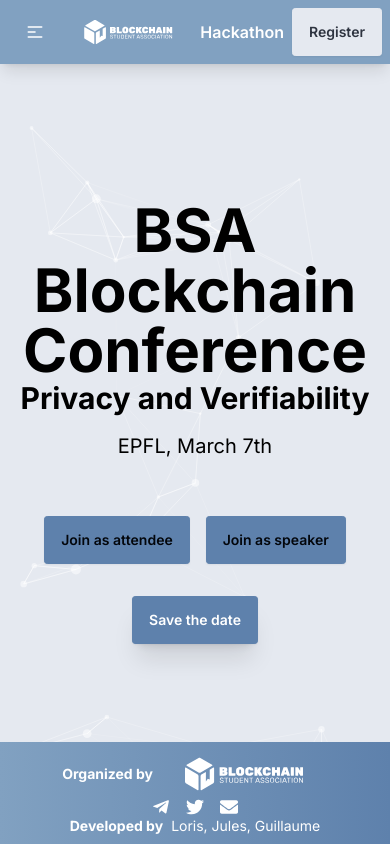
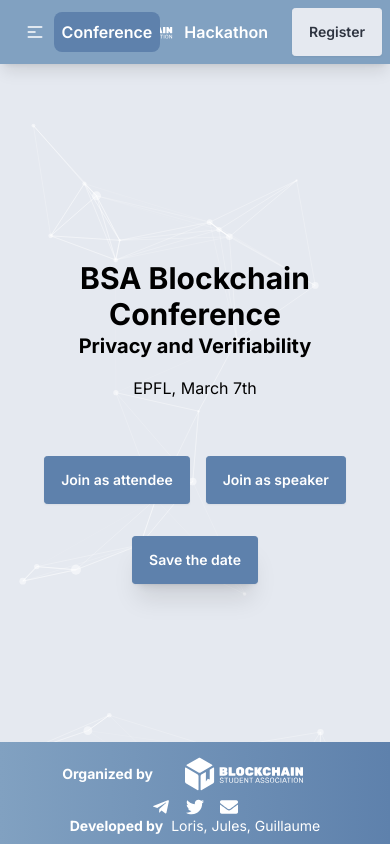
Before and after one commit to bsaepfl/conf-website, a Next.js app: page / in a window 390 px wide. Shown: the top 844 px of the page. Built offline with nearby package versions, Linux system fonts and the light colour scheme.

Commit message:
Update from info after call w/team
-added switch button
-updated navbar(s)
-updated some elements
-rest to do: adapt for phone users

```diff
--- a/src/app/components/Hackathon/DiscoverSuiView.tsx
+++ b/src/app/components/Hackathon/DiscoverSuiView.tsx
@@ -17,7 +17,7 @@
           <EventCard
             color="bg-white"
             title="Mina"
-            description="la track de mina"
+            description="To be annouced soon..."
             footer={
               <div className="flex justify-center">
                 <DiscoverButton
@@ -31,7 +31,7 @@
           <EventCard
             color="bg-white"
             title="Hedera"
-            description="la track de hedera"
+            description="To be annouced soon..."
             footer={
               <div className="flex justify-center">
                 <DiscoverButton
@@ -45,7 +45,7 @@
           <EventCard
             color="bg-white"
             title="Hylé"
-            description="la track de hylé"
+            description="To be annouced soon..."
             footer={
               <div className="flex justify-center">
                 <DiscoverButton
--- a/src/app/components/Hackathon/HeroView.tsx
+++ b/src/app/components/Hackathon/HeroView.tsx
@@ -5,6 +5,7 @@
 import { ImSpinner2 } from "react-icons/im";
 import Image from "next/image";
 import BSALogo from "@/app/images/hero/BSALogo";
+
 
 const Hero = () => {
   const goToPrizes = () => {
@@ -27,7 +28,9 @@
   return (
     <div className="bg-dark-800 flex flex-col items-center justify-center py-20  md:py-10 font-semibold min-h-[700px] h-screen w-full relative">
       {/* NEW POP UP */}
+
       <div className="flex flex-col lg:flex-row w-full h-full p-0 items-center justify-evenly px-4 sm:px-10">
+
         <div className="flex flex-col items-center gap-10 w-full 2xl:w-[700px]">
           <h1 className="text-4xl md:text-5xl font-bold text-center text-black flex-2">
             Privacy and Verifiability
@@ -48,7 +51,7 @@
           <p className="md:text-xl font-light text-center text-black">
             8 - 9 March — EPFL CAMPUS
           </p>
-          <a className="btn btn-primary mt-6 padding-6" href="/register">Join as hacker</a>
+          <a className="btn btn-primary mt-6 padding-6 text-white" href="/register">Join as hacker</a>
         </div>
         <div className="relative w-full h-full md:w-1/2 max-w-[1000px] overflow-hidden hidden lg:flex justify-center py-20">
           <Image
--- a/src/app/components/Hero.tsx
+++ b/src/app/components/Hero.tsx
@@ -11,6 +11,7 @@
 import GrantsComponent from './Grants/GrantsComponent';
 import WhatComponent from './What/WhatComponent';
 import PanelsComponent from './Panels/PanelsComponent';
+
 
 const Hero = () => {
   const handleAddToCalendar = useCallback(() => {
@@ -32,34 +33,20 @@
       <StarsBackground />
       <div className="relative z-10 flex flex-col items-center justify-center gap-8 px-4 h-screen">
         <div className="text-center">
-          <h1 className="text-6xl font-bold text-black">BSA Blockchain Conference</h1>
-          <h1 className="text-3xl font-bold text-black">Privacy and Verifiability</h1>
 
-          <p className="text-xl  mt-4 text-black">EPFL, March 7th</p>
+          <h1 className="text-3xl sm:text-6xl font-bold text-black">BSA Blockchain Conference</h1>
+          <h1 className="text-xl sm:text-3xl font-bold text-black">Privacy and Verifiability</h1>
+
+          <p className="sm:text-xl text-base mt-4 text-black">EPFL, March 7th</p>
         </div>
         <div>
-            <a className="btn btn-primary mt-6 padding-6" href="/register">Join as attendee</a>
-            <a className="btn btn-primary mt-6 ml-4" href="https://cryptpad.fr/form/#/2/form/view/VIi0a+XML51M6gBUfB484Tl+umj7stQfGVMGf-1AIFs/">Join as speaker</a>
+            <a className="btn btn-primary mt-6 padding-6 text-white" href="/register">Join as attendee</a>
+            <a className="btn btn-primary mt-6 ml-4 text-white" href="https://cryptpad.fr/form/#/2/form/view/VIi0a+XML51M6gBUfB484Tl+umj7stQfGVMGf-1AIFs/">Join as speaker</a>
           </div>
 
         <div className="card w-84 bg-neutral shadow-xl text-white">
 
-            {/* <h2 className="card-title justify-center">7 March 2025</h2>
-            <p className='bold flex items-center justify-center gap-2'>
-              <Image
-                src="/images/flag/swissFlag.png"
-                alt="Swiss flag"
-                width={20}
-                height={20}
-              />
-              EPFL BC
-              <Image
-                src="/images/flag/swissFlag.png"
-                alt="Swiss flag"
-                width={20}
-                height={20}
-              />
-            </p> */}
+
             <div className="card-actions justify-center text-white">
               <button
                 className="btn btn-primary btn-block text-white transform transition-transform duration-300 hover:scale-105 active:scale-95"
@@ -91,21 +78,9 @@
       {/* <GrantsComponent /> */}
 
       <div id="agenda" className="w-full max-w-7xl ">
-          <h1 className="
-            text-4xl
-            font-bold
-            text-center
-            mb-8
-            title-shine
-            bg-clip-text
-            text-transparent
-            transition-all
-            duration-300
-            hover:scale-105
-          ">
-            Agenda
-          </h1>
-          <ScheduleView />
+
+
+          {/* <ScheduleView /> */}
         </div>
 
       <div id="more">
--- a/src/app/components/Manifesto/ManifestoComponent.tsx
+++ b/src/app/components/Manifesto/ManifestoComponent.tsx
@@ -81,7 +81,7 @@
           initial={{ opacity: 0, y: -50 }}
           animate={{ opacity: 1, y: 0 }}
           transition={{ duration: 0.8 }}
-          className="text-4xl md:text-5xl font-bold mb-16 vision-text text-glow"
+          className="text-4xl  md:text-5xl font-bold mb-16 vision-text text-glow"
         >
           Our Vision
         </motion.h2>
--- a/src/app/components/Navbar.tsx
+++ b/src/app/components/Navbar.tsx
@@ -16,7 +16,7 @@
 
 const Navbar = () => {
   return (
-    <div className="navbar bg-secondary shadow-lg fixed top-0 z-50 text-white font-semibold opacity-100">
+    <div className="navbar bg-secondary shadow-lg fixed top-0 z-50 text-white font-semibold opacity-100 ">
       <div className="navbar-start">
         <div className="dropdown">
           <label tabIndex={0} className="btn btn-ghost lg:hidden">
@@ -29,7 +29,7 @@
           <li><button onClick={() => scrollToSection('sponsors')} className='text-l font-bold bg-clip-text text-white'>Sponsors</button></li>
           <li><button onClick={() => scrollToSection('panels')} className='text-l font-bold bg-clip-text text-white'>Panels</button></li>
           <li><button onClick={() => scrollToSection('speakers')} className='text-l font-bold bg-clip-text text-white'>Speakers</button></li>
-          <li><button onClick={() => scrollToSection('agenda')} className='text-l font-bold bg-clip-text text-white'>Agenda</button></li>
+          {/* <li><button onClick={() => scrollToSection('agenda')} className='text-l font-bold bg-clip-text text-white'>Schedule</button></li> */}
           <li><button onClick={() => scrollToSection('more')} className='text-l font-bold bg-clip-text text-white'>More</button></li>
           </ul>
         </div>
@@ -44,7 +44,7 @@
           <li><button onClick={() => scrollToSection('sponsors')} className='text-l font-bold bg-clip-text text-white'>Sponsors</button></li>
           <li><button onClick={() => scrollToSection('panels')} className='text-l font-bold bg-clip-text text-white'>Panels</button></li>
           <li><button onClick={() => scrollToSection('speakers')} className='text-l font-bold bg-clip-text text-white'>Speakers</button></li>
-          <li><button onClick={() => scrollToSection('agenda')} className='text-l font-bold bg-clip-text text-white'>Agenda</button></li>
+          {/* <li><button onClick={() => scrollToSection('agenda')} className='text-l font-bold bg-clip-text text-white'>Schedule</button></li> */}
           <li><button onClick={() => scrollToSection('more')} className='text-l font-bold bg-clip-text text-white'>More</button></li>
 
           {/* <li><Link href="/side-events">Side Events</Link></li> */}
@@ -55,9 +55,13 @@
         </ul>
       </div>
 
-      <div className="navbar-end">
-        {/* You might want to add a language selector or login button here */}
-        <Link href="/hackathon" className='p-2'>Hackathon</Link>
+      <div className="navbar-end flex space-x-4">
+        <a
+          className=' p-2 rounded-lg text-white bg-primary'
+        >
+          Conference
+        </a>
+        <Link href="/hackathon" className='p-2 hover:bg-blue-200 rounded-lg'>Hackathon</Link>
         <Link href="/register" className="btn ">Register</Link>
       </div>
     </div>
--- a/src/app/components/NavbarH.tsx
+++ b/src/app/components/NavbarH.tsx
@@ -26,7 +26,7 @@
           </label>
           <ul tabIndex={0} className="menu menu-sm dropdown-content mt-3 z-[1] p-4 shadow bg-base-100  rounded-box w-52 gap-6">
           <li><button onClick={() => scrollToSection('apply')} className='text-l font-bold bg-clip-text text-white'>Apply</button></li>
-          <li><button onClick={() => scrollToSection('schedule')} className='text-l font-bold bg-clip-text text-white'>Schedule</button></li>
+          {/* <li><button onClick={() => scrollToSection('schedule')} className='text-l font-bold bg-clip-text text-white'>Schedule</button></li> */}
           <li><button onClick={() => scrollToSection('prize')} className='text-l font-bold bg-clip-text text-white'>Prize</button></li>
           <li><button onClick={() => scrollToSection('discover')} className='text-l font-bold bg-clip-text text-white'>Discover</button></li>
           <li><button onClick={() => scrollToSection('location')} className='text-l font-bold bg-clip-text text-white'>Location</button></li>
@@ -42,8 +42,8 @@
       <div className="navbar-center hidden lg:flex">
         <ul className="menu menu-horizontal px-1">
           <li><button onClick={() => scrollToSection('apply')} className='text-l font-bold bg-clip-text text-white'>Apply</button></li>
-          <li><button onClick={() => scrollToSection('schedule')} className='text-l font-bold bg-clip-text text-white'>Schedule</button></li>
-          <li><button onClick={() => scrollToSection('prize')} className='text-l font-bold bg-clip-text text-white'>Prize</button></li>
+          {/* <li><button onClick={() => scrollToSection('schedule')} className='text-l font-bold bg-clip-text text-white'>Schedule</button></li>
+          <li><button onClick={() => scrollToSection('prize')} className='text-l font-bold bg-clip-text text-white'>Prize</button></li> */}
           <li><button onClick={() => scrollToSection('discover')} className='text-l font-bold bg-clip-text text-white'>Discover</button></li>
           <li><button onClick={() => scrollToSection('location')} className='text-l font-bold bg-clip-text text-white'>Location</button></li>
           <li><button onClick={() => scrollToSection('faq')} className='text-l font-bold bg-clip-text text-white'>FAQ</button></li>
@@ -56,9 +56,13 @@
         </ul>
       </div>
 
-      <div className="navbar-end">
-        {/* You might want to add a language selector or login button here */}
-        <Link href="/" className='p-2'>Conference</Link>
+      <div className="navbar-end flex space-x-4">
+        <a href="/"
+          className=' p-2 rounded-lg hover:bg-blue-200'
+        >
+          Conference
+        </a>
+        <a className='p-2 rounded-lg text-white bg-primary'>Hackathon</a>
         <Link href="/register" className="btn ">Register</Link>
       </div>
     </div>
--- a/src/app/components/Panels/PanelsComponent.tsx
+++ b/src/app/components/Panels/PanelsComponent.tsx
@@ -49,7 +49,7 @@
       ">
         Panels
       </h1>
-      <div className="grid grid-cols-1 sm:grid-cols-2 gap-8">
+      <div className="grid grid-cols-1 sm:grid-cols-2 gap-8 p-1">
         {panelsData.map((event, index) => (
           <div
             key={index}
--- a/src/app/components/Sponsors/Sponsor.tsx
+++ b/src/app/components/Sponsors/Sponsor.tsx
@@ -17,7 +17,7 @@
       target="_blank"
       rel="noopener noreferrer"
       className={`
-        card w-76 h-48 bg-white shadow-xl mb-8 p-[2px] rounded-xl overflow-hidden
+        card h-76 h-48 bg-white shadow-xl mb-8 p-[2px] rounded-xl overflow-hidden
         ${borderColor[tier]}
       `}
     >
--- a/src/app/components/Sponsors/SponsorsComponent.tsx
+++ b/src/app/components/Sponsors/SponsorsComponent.tsx
@@ -83,7 +83,8 @@
   return (
     <div className="relative container mx-auto py-8">
 <h1 className="
-  text-4xl
+  sm:text-4xl
+  text-2xl
   font-bold
   text-center
   mb-8
--- a/src/app/hackathon/page.tsx
+++ b/src/app/hackathon/page.tsx
@@ -12,6 +12,7 @@
 import FaqView from '../components/Hackathon/FaqView';
 import RulesView from '../components/Hackathon/RulesView';
 import StarsBackground from '../components/StarsBackground';
+import SelectorComponent from '../components/Selector/SelectorComponent';
 
 
 export default function Hackathon() {
@@ -20,15 +21,16 @@
       <StarsBackground />
       <NavbarH />
       <main className="flex-grow flex-col flex items-center justify-center bg-base-200">
+
         <Hero />
 
         <div id="apply" className="w-full">
           <ApplyView />
         </div>
 
-        <div id="schedule" className="w-full">
+        {/* <div id="schedule" className="w-full">
           <ScheduleView />
-        </div>
+        </div> */}
 
         <div id="prize" className="w-full">
           <PrizeView />
--- a/src/app/layout.tsx
+++ b/src/app/layout.tsx
@@ -18,8 +18,8 @@
 });
 
 export const metadata: Metadata = {
-  title: "Create Next App",
-  description: "Generated by create next app",
+  title: "Privacy and Verifiability",
+  description: "BSA Blockchain Conference",
 };
 
 export default function RootLayout({
```
